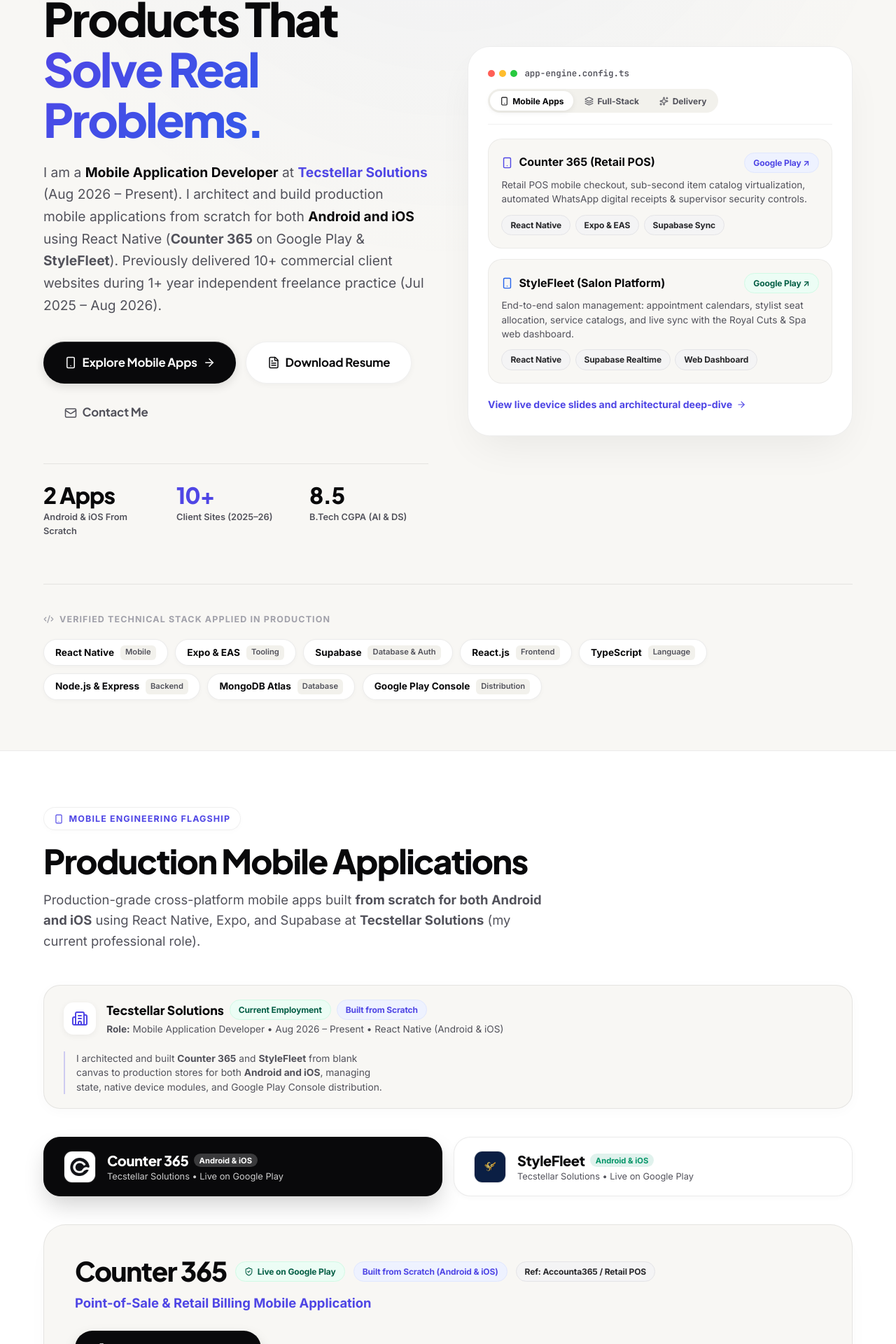
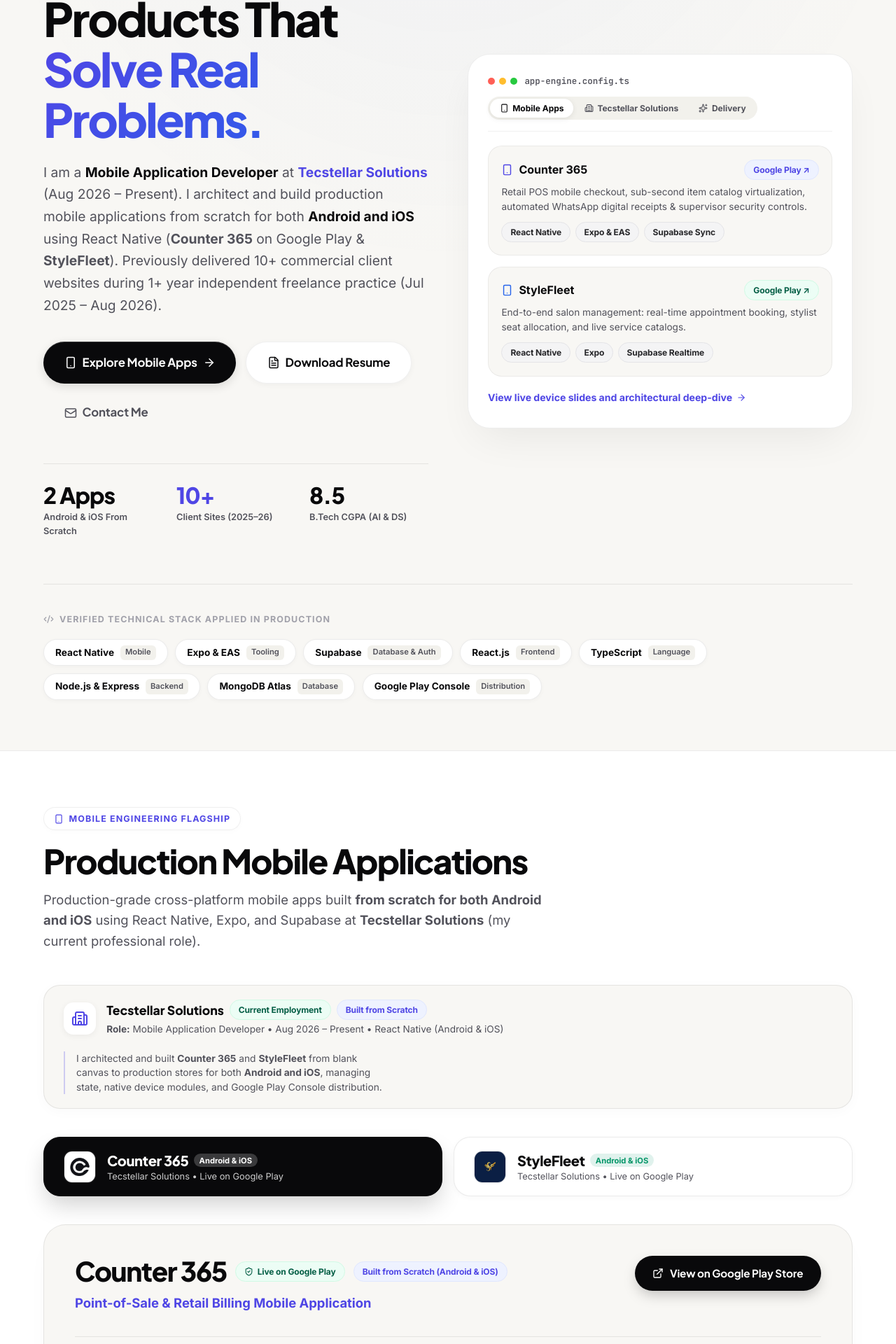
Before and after one commit to sankarajothifreelancer/Sankarajothi_FullStackDev, a React (Vite) app: page / in a window 1280 px wide. Shown: the part 239-2159 px from the top of the page at 70% size. Built offline with nearby package versions, Linux system fonts and the light colour scheme.

Commit message:
feat: clean up UI references, remove retail POS and salon tags, add Tecstellar card tab, remove companion dashboard photo, ensure remote role

```diff
--- a/src/components/Footer.tsx
+++ b/src/components/Footer.tsx
@@ -181,7 +181,7 @@
           }}
         >
           <div>
-            &copy; {new Date().getFullYear()} {PERSONAL_INFO.name}. Architected with React, TypeScript &amp; Framer Motion.
+            &copy; {new Date().getFullYear()} {PERSONAL_INFO.name}. All rights reserved.
           </div>
           <div>
             Kalugumalai, Tamil Nadu, India • Open to Global Remote Opportunities
--- a/src/components/Hero.tsx
+++ b/src/components/Hero.tsx
@@ -17,7 +17,7 @@
 } from 'lucide-react';
 
 export const Hero: React.FC = () => {
-  const [activePreviewTab, setActivePreviewTab] = useState<'mobile' | 'fullstack' | 'metrics'>('mobile');
+  const [activePreviewTab, setActivePreviewTab] = useState<'mobile' | 'tecstellar' | 'metrics'>('mobile');
 
   const verifiedTechs = [
     { name: 'React Native', category: 'Mobile' },
@@ -342,23 +342,23 @@
                   </button>
 
                   <button
-                    onClick={() => setActivePreviewTab('fullstack')}
+                    onClick={() => setActivePreviewTab('tecstellar')}
                     style={{
                       padding: '0.4rem 0.85rem',
                       borderRadius: '9999px',
                       fontSize: '0.75rem',
                       fontWeight: 700,
-                      backgroundColor: activePreviewTab === 'fullstack' ? '#FFFFFF' : 'transparent',
-                      color: activePreviewTab === 'fullstack' ? 'var(--text-headline)' : 'var(--text-secondary)',
-                      boxShadow: activePreviewTab === 'fullstack' ? '0 2px 8px rgba(0, 0, 0, 0.08)' : 'none',
+                      backgroundColor: activePreviewTab === 'tecstellar' ? '#FFFFFF' : 'transparent',
+                      color: activePreviewTab === 'tecstellar' ? 'var(--text-headline)' : 'var(--text-secondary)',
+                      boxShadow: activePreviewTab === 'tecstellar' ? '0 2px 8px rgba(0, 0, 0, 0.08)' : 'none',
                       transition: 'all 150ms ease',
                       display: 'flex',
                       alignItems: 'center',
                       gap: '0.35rem',
                     }}
                   >
-                    <Layers size={13} />
-                    Full-Stack
+                    <Building2 size={13} />
+                    Tecstellar Solutions
                   </button>
 
                   <button
@@ -407,7 +407,7 @@
                         <div style={{ display: 'flex', alignItems: 'center', gap: '0.5rem' }}>
                           <Smartphone size={17} style={{ color: 'var(--accent-primary)' }} />
                           <span style={{ fontWeight: 800, fontSize: '1rem', color: 'var(--text-headline)' }}>
-                            Counter 365 (Retail POS)
+                            Counter 365
                           </span>
                         </div>
                         <a
@@ -443,7 +443,7 @@
                         <div style={{ display: 'flex', alignItems: 'center', gap: '0.5rem' }}>
                           <Smartphone size={17} style={{ color: 'var(--accent-azure)' }} />
                           <span style={{ fontWeight: 800, fontSize: '1rem', color: 'var(--text-headline)' }}>
-                            StyleFleet (Salon Platform)
+                            StyleFleet
                           </span>
                         </div>
                         <a
@@ -457,12 +457,12 @@
                         </a>
                       </div>
                       <p style={{ fontSize: '0.85rem', color: 'var(--text-secondary)', marginBottom: '0.75rem', lineHeight: 1.5 }}>
-                        End-to-end salon management: appointment calendars, stylist seat allocation, service catalogs, and live sync with the Royal Cuts &amp; Spa web dashboard.
+                        End-to-end salon management: real-time appointment booking, stylist seat allocation, and live service catalogs.
                       </p>
                       <div style={{ display: 'flex', gap: '0.4rem', flexWrap: 'wrap' }}>
                         <span className="badge badge-neutral">React Native</span>
+                        <span className="badge badge-neutral">Expo</span>
                         <span className="badge badge-neutral">Supabase Realtime</span>
-                        <span className="badge badge-neutral">Web Dashboard</span>
                       </div>
                     </div>
 
@@ -484,9 +484,9 @@
                   </motion.div>
                 )}
 
-                {activePreviewTab === 'fullstack' && (
+                {activePreviewTab === 'tecstellar' && (
                   <motion.div
-                    key="fullstack-preview"
+                    key="tecstellar-preview"
                     initial={{ opacity: 0, y: 8 }}
                     animate={{ opacity: 1, y: 0 }}
                     exit={{ opacity: 0, y: -8 }}
@@ -504,26 +504,26 @@
                         lineHeight: 1.7,
                       }}
                     >
-                      <div><span style={{ color: '#818CF8' }}>export const</span> productionStack = &#123;</div>
+                      <div><span style={{ color: '#818CF8' }}>export const</span> currentRole = &#123;</div>
                       <div style={{ paddingLeft: '1.25rem' }}>company: <span style={{ color: '#34D399' }}>'Tecstellar Solutions'</span>,</div>
-                      <div style={{ paddingLeft: '1.25rem' }}>mobileFramework: <span style={{ color: '#60A5FA' }}>'React Native + Expo EAS'</span>,</div>
-                      <div style={{ paddingLeft: '1.25rem' }}>cloudDatabase: <span style={{ color: '#FCD34D' }}>'Supabase (PostgreSQL)'</span>,</div>
-                      <div style={{ paddingLeft: '1.25rem' }}>webArchitecture: <span style={{ color: '#F472B6' }}>'React.js + Tailwind CSS'</span>,</div>
-                      <div style={{ paddingLeft: '1.25rem' }}>deliveries: <span style={{ color: '#34D399' }}>'10+ verified client deployments'</span></div>
+                      <div style={{ paddingLeft: '1.25rem' }}>title: <span style={{ color: '#60A5FA' }}>'Mobile Application Developer'</span>,</div>
+                      <div style={{ paddingLeft: '1.25rem' }}>timeline: <span style={{ color: '#FCD34D' }}>'Aug 2026 – Present (Remote)'</span>,</div>
+                      <div style={{ paddingLeft: '1.25rem' }}>appsBuiltFromScratch: [<span style={{ color: '#34D399' }}>'Counter 365'</span>, <span style={{ color: '#34D399' }}>'StyleFleet'</span>],</div>
+                      <div style={{ paddingLeft: '1.25rem' }}>platforms: [<span style={{ color: '#60A5FA' }}>'Android'</span>, <span style={{ color: '#60A5FA' }}>'iOS'</span>],</div>
                       <div>&#125;;</div>
                     </div>
 
                     <div style={{ display: 'grid', gridTemplateColumns: '1fr 1fr', gap: '0.75rem' }}>
                       <div style={{ padding: '0.85rem', background: 'var(--bg-canvas)', borderRadius: '16px' }}>
-                        <div style={{ fontSize: '0.72rem', fontWeight: 800, color: 'var(--text-tertiary)' }}>REALTIME PIPELINE</div>
+                        <div style={{ fontSize: '0.72rem', fontWeight: 800, color: 'var(--text-tertiary)' }}>MOBILE ARCHITECTURE</div>
                         <div style={{ fontSize: '0.88rem', fontWeight: 800, color: 'var(--text-headline)', marginTop: '2px' }}>
-                          Supabase Database
+                          React Native &amp; Expo
                         </div>
                       </div>
                       <div style={{ padding: '0.85rem', background: 'var(--bg-canvas)', borderRadius: '16px' }}>
-                        <div style={{ fontSize: '0.72rem', fontWeight: 800, color: 'var(--text-tertiary)' }}>APP RELEASE PIPELINE</div>
+                        <div style={{ fontSize: '0.72rem', fontWeight: 800, color: 'var(--text-tertiary)' }}>CLOUD DATABASE</div>
                         <div style={{ fontSize: '0.88rem', fontWeight: 800, color: 'var(--text-headline)', marginTop: '2px' }}>
-                          Google Play Console
+                          Supabase Realtime
                         </div>
                       </div>
                     </div>
--- a/src/components/MobileAppsSection.tsx
+++ b/src/components/MobileAppsSection.tsx
@@ -263,11 +263,6 @@
                   <span className="badge badge-indigo">
                     Built from Scratch (Android &amp; iOS)
                   </span>
-                  {selectedApp.internalOrAltName && (
-                    <span className="badge badge-neutral">
-                      Ref: {selectedApp.internalOrAltName}
-                    </span>
-                  )}
                 </div>
                 <p style={{ fontSize: '1.15rem', color: 'var(--accent-primary)', fontWeight: 700 }}>
                   {selectedApp.tagline}
@@ -319,9 +314,6 @@
                     }}
                   >
                     Google Play Store Interface ({selectedApp.screenshots.length} Screens)
-                  </span>
-                  <span style={{ fontSize: '0.75rem', fontWeight: 700, color: 'var(--accent-primary)' }}>
-                    100% Full Screen View (Zero Crop)
                   </span>
                 </div>
 
@@ -466,40 +458,6 @@
                     )}
                   </div>
                 </div>
-
-                {/* StyleFleet Web Dashboard Preview if available */}
-                {selectedApp.dashboardImage && (
-                  <div
-                    style={{
-                      borderRadius: '20px',
-                      overflow: 'hidden',
-                      border: '1px solid rgba(0, 0, 0, 0.08)',
-                      boxShadow: '0 10px 25px -5px rgba(0, 0, 0, 0.06)',
-                      backgroundColor: '#FFFFFF',
-                      marginTop: '1.25rem',
-                    }}
-                  >
-                    <img
-                      src={selectedApp.dashboardImage}
-                      alt="Companion Web Management Dashboard"
-                      style={{ width: '100%', height: 'auto', display: 'block' }}
-                    />
-                    <div
-                      style={{
-                        padding: '0.85rem 1.25rem',
-                        backgroundColor: '#FFFFFF',
-                        borderTop: '1px solid rgba(0, 0, 0, 0.06)',
-                      }}
-                    >
-                      <div style={{ fontSize: '0.82rem', fontWeight: 700, color: 'var(--text-headline)' }}>
-                        Companion Web Management Portal (Royal Cuts &amp; Spa)
-                      </div>
-                      <div style={{ fontSize: '0.78rem', color: 'var(--text-secondary)' }}>
-                        Synchronized with mobile apps in real-time via Supabase database triggers.
-                      </div>
-                    </div>
-                  </div>
-                )}
               </div>
 
               {/* Right Column: Verified Contributions & Engineering Architecture */}
--- a/src/data/portfolioData.ts
+++ b/src/data/portfolioData.ts
@@ -119,7 +119,6 @@
   {
     id: "counter365",
     name: "Counter 365",
-    internalOrAltName: "Accounta365 / Retail POS",
     tagline: "Point-of-Sale & Retail Billing Mobile Application",
     role: "Mobile Application Developer",
     company: "Tecstellar Solutions",
@@ -135,7 +134,7 @@
       "TypeScript",
     ],
     overview:
-      "Counter 365 (developed at Tecstellar Solutions, also referenced as Accounta365) is a production-grade point-of-sale and retail billing mobile application built from scratch for both Android and iOS. Engineered to modernize high-speed counter checkout, inventory tracking, and paperless digital receipts for retail businesses, tea stalls, and grocery counters. Published and active on Google Play Store.",
+      "Counter 365 is a production-grade point-of-sale and retail billing mobile application built from scratch for both Android and iOS at Tecstellar Solutions. Engineered to modernize high-speed counter checkout, inventory tracking, and paperless digital receipts for retail businesses, tea stalls, and grocery counters. Published and active on Google Play Store.",
     verifiedContribution: [
       "Architected and built the mobile application from scratch for both Android and iOS platforms using React Native and Expo.",
       "Engineered touch-optimized mobile billing and checkout interfaces, cutting transaction time to under 3 taps.",
@@ -218,12 +217,11 @@
   {
     id: "stylefleet",
     name: "StyleFleet",
-    internalOrAltName: "Selfit / Salon & Spa Management",
     tagline: "Salon, Spa & Stylist Business Operations Platform",
     role: "Mobile Application Developer",
     company: "Tecstellar Solutions",
     timeline: "Aug 2026 – Present (Current Employment)",
-    platform: ["Android (Google Play)", "iOS", "Web Dashboard"],
+    platform: ["Android (Google Play)", "iOS", "React Native"],
     builtFromScratch: true,
     technologies: [
       "React Native",
@@ -234,13 +232,12 @@
       "Google Play Console",
     ],
     overview:
-      "StyleFleet (confirmed public name at Tecstellar Solutions, internally referenced as Selfit) is an end-to-end salon and spa management platform built from scratch for Android and iOS using React Native. It coordinates appointments, stylist chairs, service menus, and revenue with an administrative web dashboard (Royal Cuts & Spa) for managers. Published and active on Google Play Store.",
+      "StyleFleet is an end-to-end salon and spa business operations platform built from scratch for Android and iOS using React Native at Tecstellar Solutions. It coordinates appointments, stylist chairs, service menus, and client scheduling with real-time Supabase cloud synchronization. Published and active on Google Play Store.",
     verifiedContribution: [
       "Architected and developed the cross-platform mobile apps from scratch for Android and iOS using React Native and Expo.",
       "Engineered real-time appointment booking workflows, stylist chair scheduling, and slot availability filters.",
       "Created the interactive service menu catalog showcasing haircuts, spa treatments, pricing, and duration estimates.",
       "Integrated Supabase real-time database subscriptions to synchronize appointment slots and stylist availability with zero data conflicts.",
-      "Contributed to frontend implementation of the centralized web dashboard ('Royal Cuts & Spa Dashboard') for salon managers.",
       "Created 8 high-definition Play Store store release assets and managed release builds via EAS and Play Console.",
     ],
     keyFeatures: [
@@ -257,8 +254,8 @@
         description: "Dynamic staff scheduling balancing client appointments across specialists and tracking live service statuses.",
       },
       {
-        title: "Instant Mobile-to-Web Parity",
-        description: "Real-time Supabase triggers synchronizing the manager's web dashboard with client and stylist mobile applications.",
+        title: "Instant Real-Time Parity",
+        description: "Real-time Supabase triggers synchronizing appointment queues with client and stylist mobile applications.",
       },
     ],
     technicalChallenges: [
@@ -274,7 +271,7 @@
     metricsOrScope: [
       "Built from scratch for Android & iOS via React Native",
       "8 high-definition Play Store release screens prepared and verified",
-      "Cross-platform parity across Android, iOS, and Web management dashboard",
+      "Cross-platform parity across Android and iOS devices",
       "Supabase real-time database synchronization with zero conflicts",
     ],
     screenshots: [
@@ -313,7 +310,6 @@
     ],
     heroImage: "/assets/mobile/stylefleet_banner.png",
     iconImage: "/assets/mobile/stylefleet-icon.png",
-    dashboardImage: "/assets/mobile/Royal Cuts & Spa Dashboard.png",
     statusBadge: "Live on Google Play",
     storeStatus: "Live on Google Play Store (Android & iOS Architecture)",
     playStoreUrl: "https://play.google.com/store/apps/details?id=com.stylefleet.app",
@@ -605,7 +601,7 @@
     role: "Mobile Application Developer",
     company: "Tecstellar Solutions",
     period: "Aug 2026 – Present (Current Employment)",
-    location: "Remote / Hybrid",
+    location: "Remote",
     type: "Current Full-Time Engineering Role",
     summary:
       "Working as Mobile Application Developer at Tecstellar Solutions. Architected and built Counter 365 and StyleFleet from scratch for both Android and iOS platforms using React Native, Expo, and Supabase.",
```
